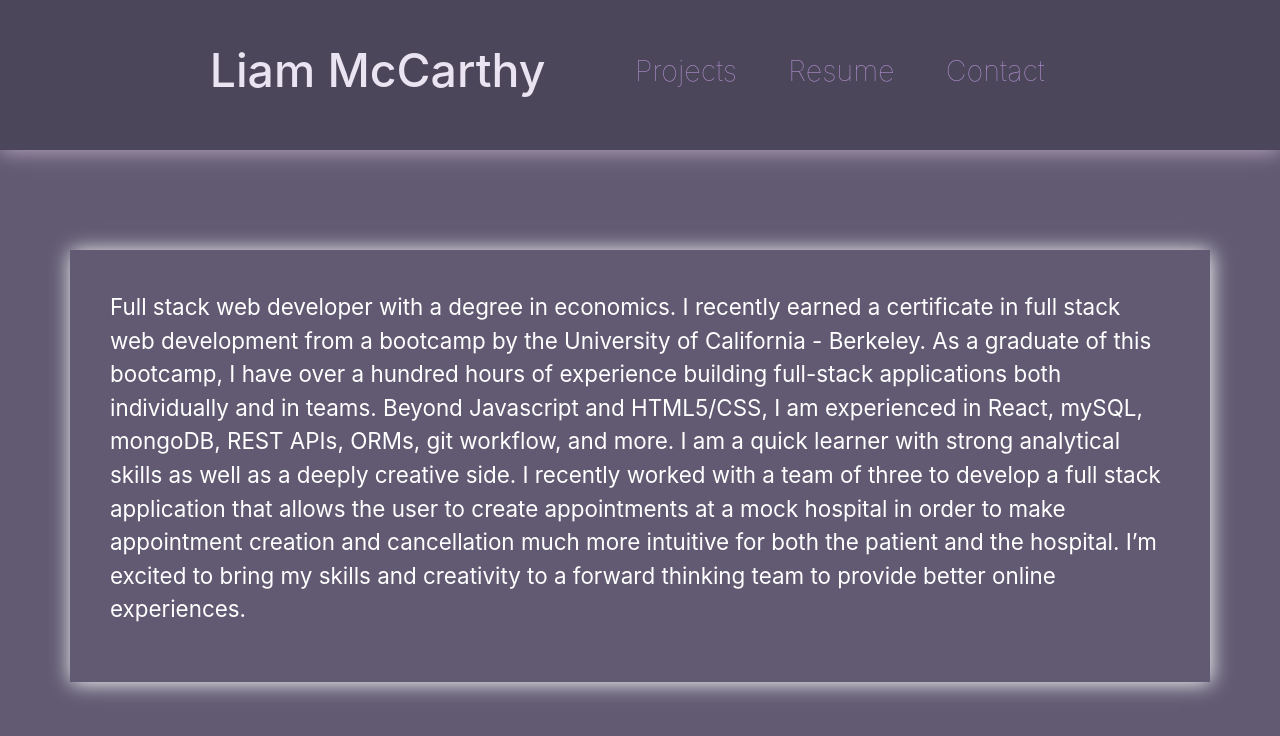
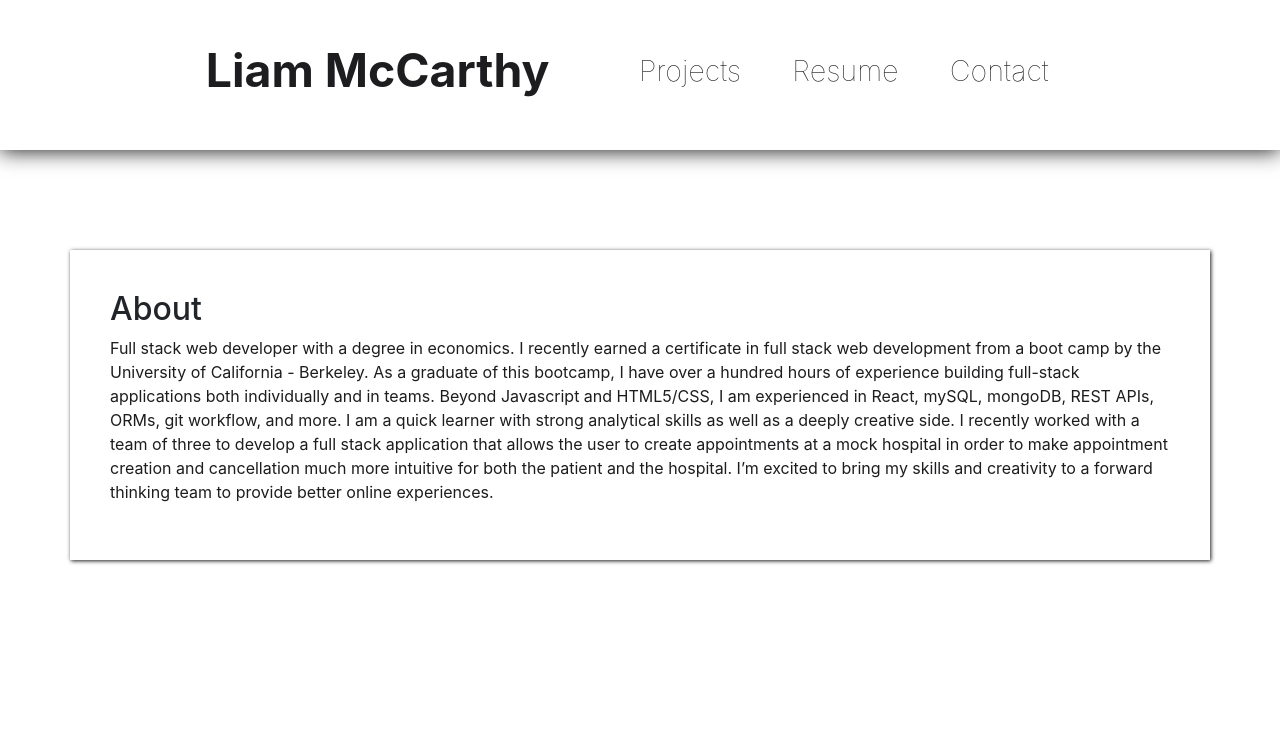
Before and after one commit to ltmccarthy9/portfolio, a React (Create React App) app in the folder client/: page / in a window 1280 px wide. Shown: the top 736 px of the page. Built offline with nearby package versions, Linux system fonts and the light colour scheme; a web font is replaced by a local one.

Commit message:
transitions/style

```diff
--- a/client/src/index.css
+++ b/client/src/index.css
@@ -5,7 +5,7 @@ body {
     sans-serif;
   -webkit-font-smoothing: antialiased;
   -moz-osx-font-smoothing: grayscale;
-  background-color: rgb(97, 90, 114);;
+  background-color: rgb(255, 255, 255);;
 }
 
 code {
@@ -14,16 +14,16 @@ code {
 }
 
 h1{
-  color: rgb(234, 227, 241);
-  font-weight: 500;
+  color: rgb(29, 28, 30);
   font-size: 290%;
+  font-weight: bolder;
 }
 
 h5{
-  color: rgb(175, 143, 206);
+  color: rgb(29, 28, 30);
   font-size: 180%;
   font-weight: lighter;
-
+  transition: all .11s ease-in 100ms;
 }
 
 p{
@@ -33,13 +33,13 @@ p{
 
 .banner{
   height: 150px;
-  background-color: rgb(76, 70, 90);
+  background-color: rgb(255, 255, 255);
   display: flex;
   margin: auto;
   align-items: center;
   align-content: center;
   justify-content: center;
-  box-shadow: 0px 1px 20px rgb(187, 171, 195);
+  box-shadow: 0px 1px 20px rgb(29, 28, 30);
 }
 
 .name{
@@ -62,19 +62,27 @@ p{
 
 .nav-card:hover{
   cursor: pointer;
-  transform: scale(1.1);
+  transform: scale(1.3);
 }
 
 h5:hover{
-  color: rgb(202, 176, 227);
+  color: rgb(29, 28, 30);
+  font-weight: bolder;
 }
 
 .bio{
   margin-top: 100px;
-  box-shadow: 1px 1px 20px white;
+  box-shadow: 1px 1px 4px rgb(29, 28, 30);
   padding: 40px;
+  transition: all .11s ease-in 100ms;
 }
 
-p{
+.bio:hover{
+  transform: scale(1.1);
+  box-shadow: 1px 1px 30px rgb(29, 28, 30);
   font-size: 140%;
 }
+p{
+  font-size: 100%;
+  color: rgb(29, 28, 30);
+}
--- a/client/src/pages/Home.js
+++ b/client/src/pages/Home.js
@@ -2,9 +2,10 @@
 const Home = () => {
     return(
         <div className="container bio">
+            <h2>About</h2>
             <p>
                 Full stack web developer with a degree in economics. I recently earned a certificate
-             in full stack  web development from a bootcamp by the University of California - Berkeley.
+             in full stack  web development from a boot camp by the University of California - Berkeley.
              As a graduate of this bootcamp, I have over a hundred hours of experience building full-stack
              applications both individually and in teams.  Beyond Javascript and HTML5/CSS, I am experienced in React,
              mySQL, mongoDB, REST APIs, ORMs, git workflow, and more. I am a quick learner with strong analytical skills
```
